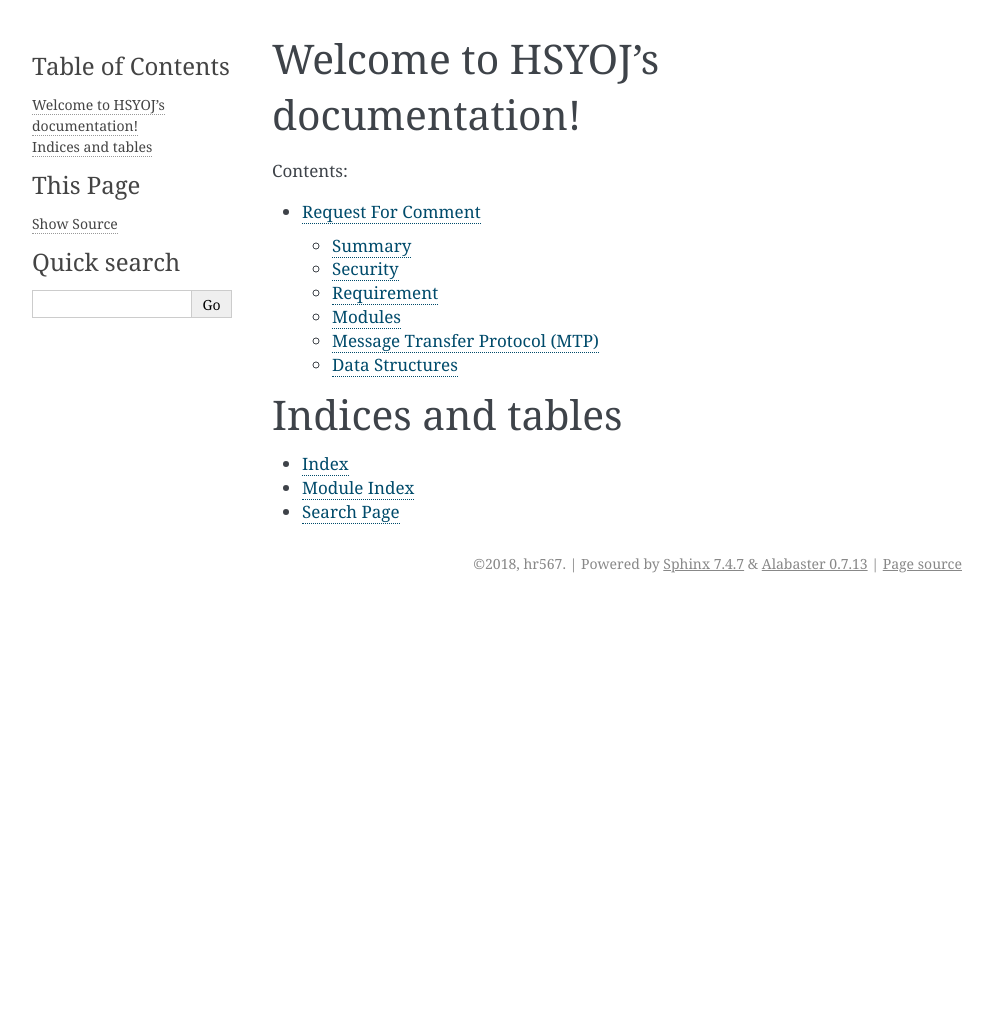
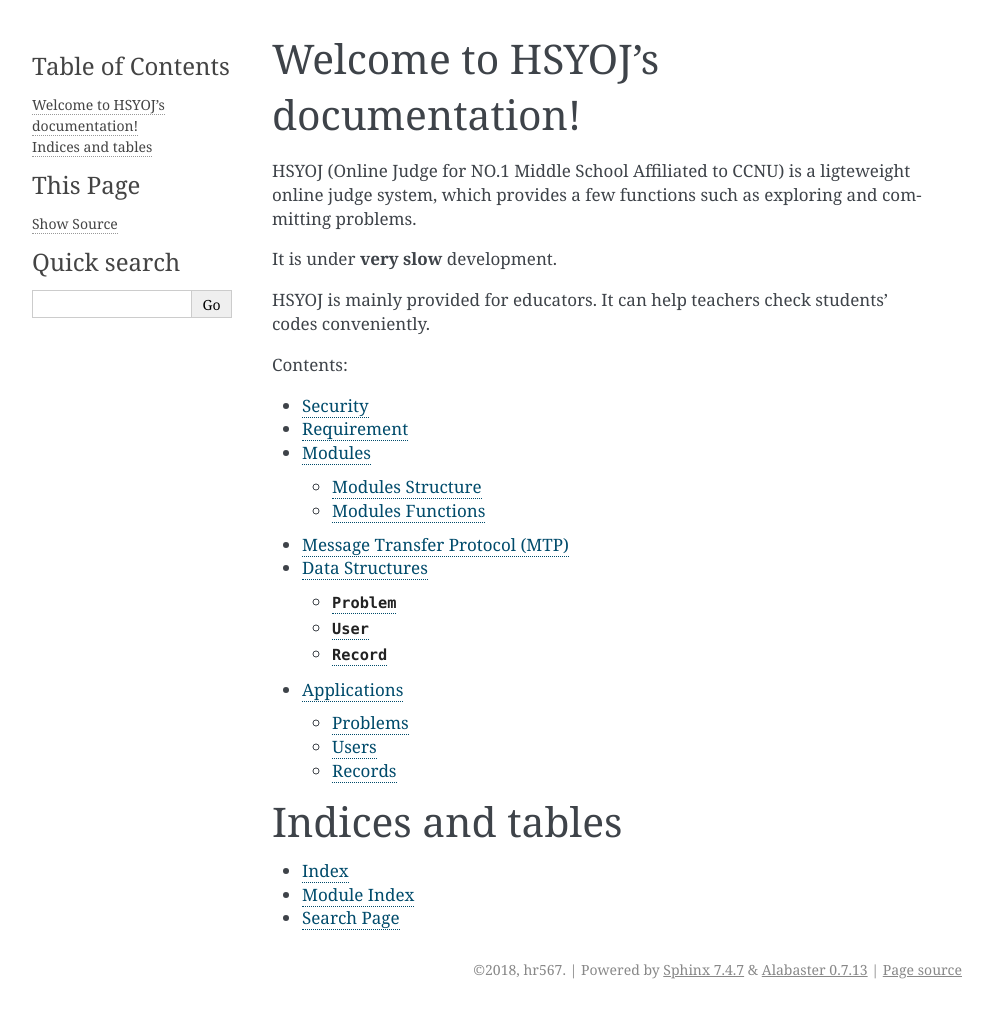
Before and after one commit to hsyoi/hsyoj, a Sphinx documentation site: the page built from docs/index.rst, in a window 1280 px wide. Shown: the whole page, without its empty margins (148-1141 px from the left). Built offline with Sphinx 7.4.7, drawn with Linux system fonts in a browser that asks for light colours; before the commit the page ends 900 px from its top, so only the background shows below that.

Commit message:
Improve docs

```diff
--- /dev/null
+++ b/docs/Applications.rst
@@ -0,0 +1,12 @@
+============
+Applications
+============
+Problems
+--------
+Problems is localed in *problems/p* directory.
+
+Users
+-----
+
+Records
+-------
--- a/docs/rfc/4-MTP.rst
+++ b/docs/MTP.rst
@@ -1,9 +1,8 @@
 ===============================
 Message Transfer Protocol (MTP)
 ===============================
-HSYOJ uses ZeroMQ to transfer massage.
-
-All massage use json to save the data.
+HSYOJ uses ZeroMQ to transfer data.
+And all data is saved in json.
 
 So the frames is like this: ::
 
--- a/docs/rfc/2-Requirement.rst
+++ b/docs/Requirement.rst
@@ -2,12 +2,12 @@
 Requirement
 ===========
 HSYOJ is written in Python now,
-and the following applications are required:
+and the following packages are required:
 
 * Python (>= 3.6)
 * Django (>= 2.0)
 * pyzmq (>= 17.0)
 
-To generate the document:
+To generate this document:
 
 * Sphinx (>= 1.7)
--- a/docs/rfc/1-Security.rst
+++ b/docs/Security.rst
@@ -10,4 +10,4 @@
 * Allow any user to connect
 * Allow any code to be executed
 
-So **always run HSYOJ at a security place** .
+So **always run HSYOJ in a security environment** .
--- a/docs/index.rst
+++ b/docs/index.rst
@@ -4,12 +4,26 @@
 
 Welcome to HSYOJ's documentation!
 =================================
+HSYOJ (Online Judge for NO.1 Middle School Affiliated to CCNU)
+is a ligteweight online judge system, which provides a few
+functions such as exploring and committing problems.
+
+It is under **very slow** development.
+
+HSYOJ is mainly provided for educators. It can help teachers
+check students' codes conveniently.
+
 
 .. toctree::
    :maxdepth: 2
    :caption: Contents:
 
-   rfc/index
+   Security
+   Requirement
+   Modules
+   MTP
+   DataStructures
+   Applications
 
 
 
--- a/docs/rfc/index.rst
+++ /dev/null
@@ -1,9 +0,0 @@
-===================
-Request For Comment
-===================
-
-.. toctree::
-   :maxdepth: 2
-   :glob:
-
-   *
```
Also changed, not shown: docs/rfc/0-Summary.rst (deleted, +0 -11 lines), docs/DataStructures.rst (renamed from docs/rfc/5-DataStructures.rst), docs/Modules.rst (renamed from docs/rfc/3-Modules.rst).
